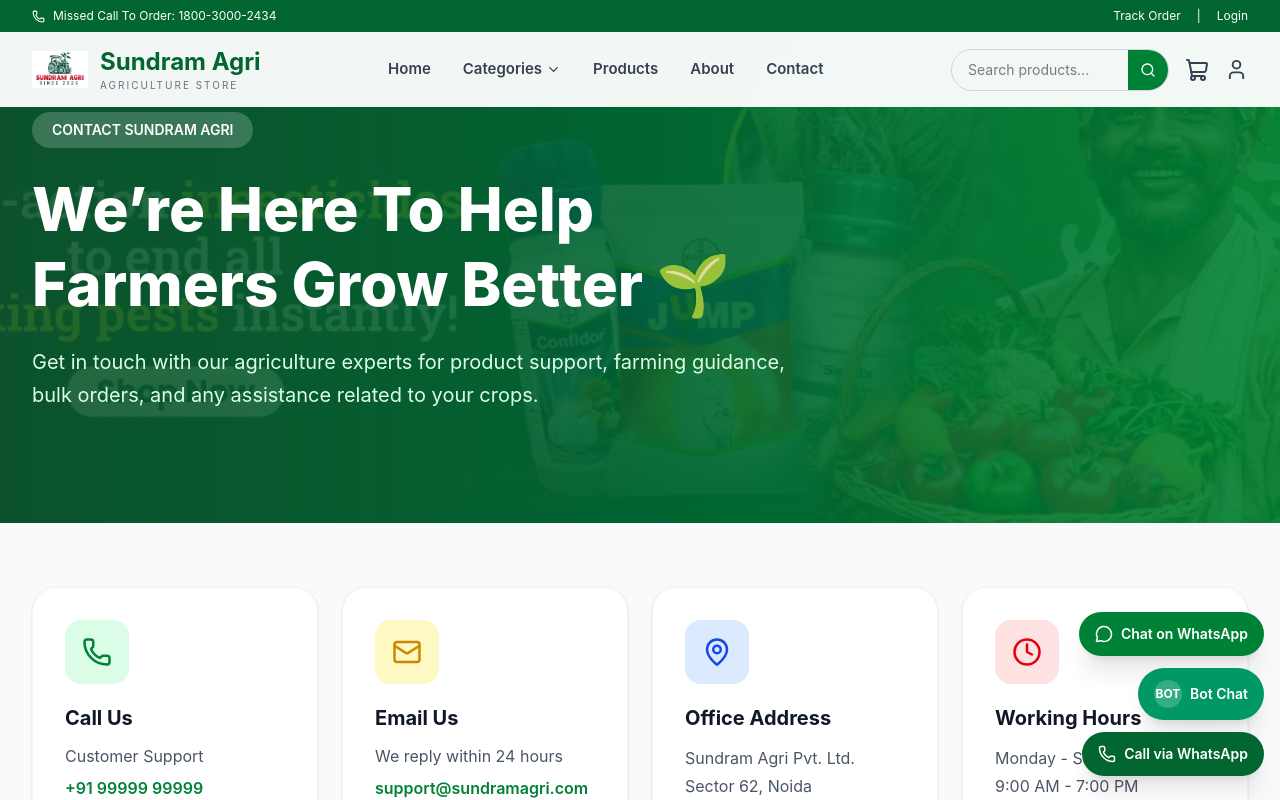
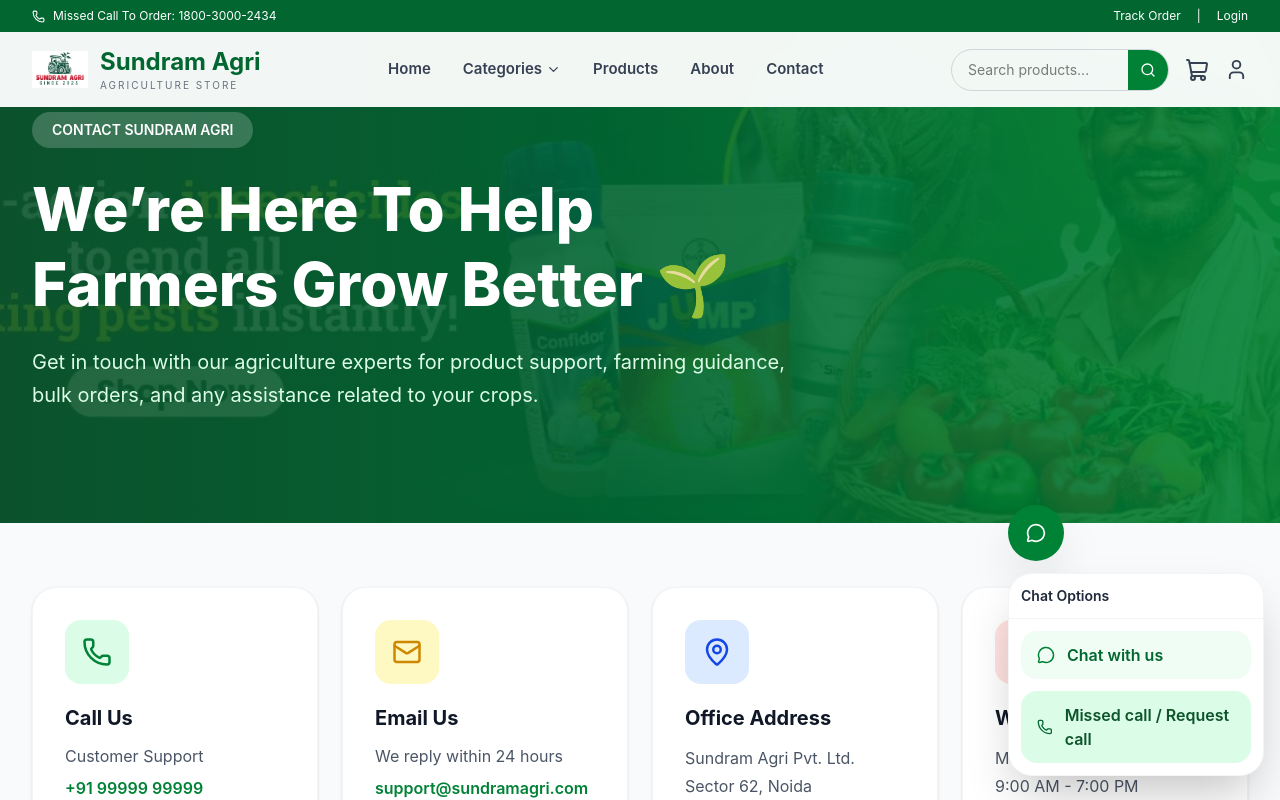
Before and after one commit to princekumar7714/e-commerce, a React (Vite) app in the folder frontend/sundram/: page /contact in a window 1280 px wide. Shown: the top 800 px of the page. Built offline with nearby package versions, Linux system fonts and the light colour scheme.

Commit message:
boot chat update

```diff
--- a/frontend/sundram/src/components/WhatsAppBotWidget.jsx
+++ b/frontend/sundram/src/components/WhatsAppBotWidget.jsx
@@ -5,74 +5,76 @@
   whatsappNumber = "9084486898",
   greeting = "Hello! I need help with Sundram Agri products.",
 }) => {
-  const { chatUrl, callUrl, waDisplay } = useMemo(() => {
+  const { chatUrl, callUrl } = useMemo(() => {
     // wa.me expects number without + and without spaces.
     const clean = String(whatsappNumber).replace(/[^0-9]/g, "");
     const encodedGreeting = encodeURIComponent(greeting);
 
-    // Click to open WhatsApp chat with prefilled text
     const chat = `https://wa.me/${clean}?text=${encodedGreeting}`;
 
-    // NOTE: WhatsApp Calling deep-links are not consistently supported via plain links.
-    // We still provide a WhatsApp option that asks for a call.
+    // WhatsApp link that contains a call-request message.
     const callText = encodeURIComponent(
       `Hi! Please call me. My number is... (write here)\nRegarding: ${greeting}`
     );
     const call = `https://wa.me/${clean}?text=${callText}`;
 
-    const display = clean.length >= 10 ? `+${clean}` : clean;
-
-    return { chatUrl: chat, callUrl: call, waDisplay: display };
+    return { chatUrl: chat, callUrl: call };
   }, [whatsappNumber, greeting]);
 
-  const containerStyle =
-    "fixed right-4 bottom-6 z-50 flex flex-col gap-3 items-end";
+  const containerStyle = "fixed right-4 bottom-6 z-50";
 
-  const bubbleStyle =
-    "flex items-center gap-2 px-4 py-3 rounded-full shadow-xl text-sm font-semibold transition transform hover:scale-[1.02]";
+  const triggerStyle =
+    "flex items-center justify-center w-14 h-14 rounded-full shadow-2xl text-white transition transform hover:scale-[1.04] bg-green-700";
+
+  const sheetStyle =
+    "mt-3 w-64 bg-white rounded-3xl shadow-2xl border border-gray-100 overflow-hidden";
 
   return (
     <div className={containerStyle}>
-      {/* WhatsApp Chat */}
+      {/* Floating trigger (clicking just navigates via the sheet links) */}
+      <button
+        type="button"
+        className={triggerStyle}
+        aria-label="Open chat options"
+        title="Chat with us"
+      >
+        <MessageCircle size={20} />
+      </button>
+
+      {/* Bottom sheet / popup */}
+      <div className={sheetStyle}>
+        <div className="p-3 text-sm font-semibold text-gray-800 border-b border-gray-100">
+          Chat Options
+        </div>
+
+        <div className="p-3 flex flex-col gap-3">
+          {/* 1) Chat with us */}
           <a
             href={chatUrl}
             target="_blank"
             rel="noreferrer"
-        className={`${bubbleStyle} bg-green-700 text-white`}
-        aria-label="Chat on WhatsApp"
-        title="Chat on WhatsApp"
+            className="w-full flex items-center gap-3 px-4 py-3 rounded-2xl bg-green-50 hover:bg-green-100 transition font-semibold text-green-800"
+            aria-label="Chat with us"
+            title="Chat with us"
           >
-        <MessageCircle size={18} />
-        Chat on WhatsApp
+            <MessageCircle size={18} className="text-green-700" />
+            Chat with us
           </a>
 
-      {/* Bot Chat (uses WhatsApp chat with a bot-style greeting) */}
-      <a
-        href={chatUrl}
-        target="_blank"
-        rel="noreferrer"
-        className={`${bubbleStyle} bg-emerald-600 text-white`}
-        aria-label="Bot chat on WhatsApp"
-        title="Bot chat"
-      >
-        <span className="inline-flex items-center justify-center w-7 h-7 rounded-full bg-white/20">
-          <span className="text-white text-xs font-bold">BOT</span>
-        </span>
-        Bot Chat
-      </a>
-
-      {/* WhatsApp Call (opens WhatsApp with request message) */}
+          {/* 2) Missed call / call request */}
           <a
             href={callUrl}
             target="_blank"
             rel="noreferrer"
-        className={`${bubbleStyle} bg-green-800 text-white`}
-        aria-label="Request call on WhatsApp"
-        title={`Request a call on WhatsApp (${waDisplay})`}
+            className="w-full flex items-center gap-3 px-4 py-3 rounded-2xl bg-green-100 hover:bg-green-200 transition font-semibold text-green-900"
+            aria-label="Missed call"
+            title="Missed call / Request call"
           >
-        <Phone size={18} />
-        Call via WhatsApp
+            <Phone size={18} className="text-green-800" />
+            Missed call / Request call
           </a>
+        </div>
+      </div>
     </div>
   );
 };
```
Lines whose indentation alone changed are shown as unchanged.
